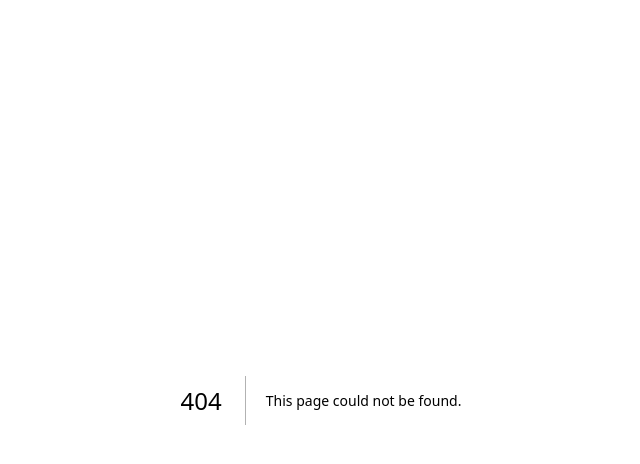
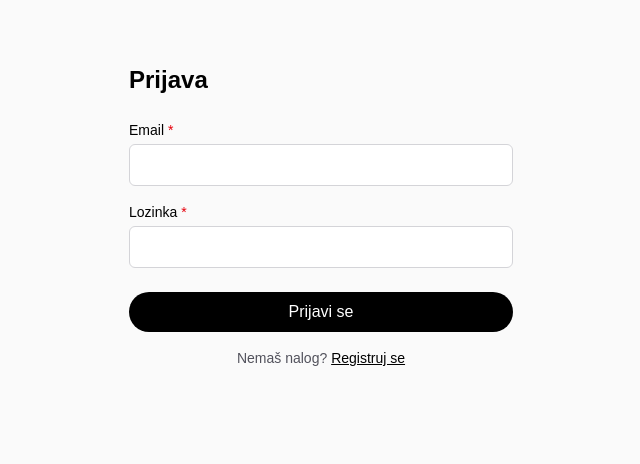
Before and after one commit to tomiy7/BookYourSport, a Next.js app in the folder BookYourSport/frontend/: page /login in a window 1280 px wide. Before the commit this address had no page. Shown: the top 464 px of the page, without its empty margins (319-959 px from the left). Built offline with nearby package versions, Linux system fonts and the light colour scheme.

Commit message:
feat: create login page and connect to auth API (#17)

```diff
--- /dev/null
+++ b/BookYourSport/frontend/app/login/page.tsx
@@ -0,0 +1,145 @@
+"use client";
+
+import { useState } from "react";
+import { useRouter } from "next/navigation";
+import Link from "next/link";
+
+type LoginForm = {
+    email: string;
+    password: string;
+};
+
+export default function LoginPage() {
+    const router = useRouter();
+
+    const [form, setForm] = useState<LoginForm>({
+        email: "",
+        password: "",
+    });
+
+    const [error, setError] = useState("");
+    const [loading, setLoading] = useState(false);
+
+    function handleChange(e: React.ChangeEvent<HTMLInputElement>) {
+        setForm({
+            ...form,
+            [e.target.name]: e.target.value,
+        });
+    }
+
+    async function handleSubmit(e: React.FormEvent) {
+        e.preventDefault();
+
+        setError("");
+        setLoading(true);
+
+        try {
+            const res = await fetch(
+                `${process.env.NEXT_PUBLIC_AUTH_URL}/auth/login`,
+                {
+                    method: "POST",
+                    headers: {
+                        "Content-Type": "application/json",
+                    },
+                    body: JSON.stringify(form),
+                }
+            );
+
+            const data = await res.json();
+
+            if (!res.ok) {
+                setError(
+                    data.message || "Pogrešan email ili lozinka."
+                );
+                return;
+            }
+
+            localStorage.setItem("accessToken", data.accessToken);
+            localStorage.setItem("refreshToken", data.refreshToken);
+
+            window.dispatchEvent(new Event("auth-change"));
+
+            router.push("/");
+        } catch {
+            setError("Greška pri povezivanju sa serverom.");
+        } finally {
+            setLoading(false);
+        }
+    }
+
+    return (
+        <div className="flex min-h-screen flex-col items-center bg-zinc-50 px-6 py-16 dark:bg-black">
+            <form
+                onSubmit={handleSubmit}
+                className="flex w-full max-w-sm flex-col gap-4"
+            >
+                <h1 className="mb-2 text-2xl font-semibold text-black dark:text-zinc-50">
+                    Prijava
+                </h1>
+
+                {error && (
+                    <p className="text-sm text-red-600 dark:text-red-400">
+                        {error}
+                    </p>
+                )}
+
+                <div>
+                    <label
+                        htmlFor="email"
+                        className="mb-1 block text-sm font-medium text-black dark:text-zinc-50"
+                    >
+                        Email <span className="text-red-600">*</span>
+                    </label>
+
+                    <input
+                        id="email"
+                        name="email"
+                        type="email"
+                        value={form.email}
+                        onChange={handleChange}
+                        maxLength={255}
+                        required
+                        className="w-full rounded-md border border-zinc-300 bg-white p-2 dark:border-zinc-700 dark:bg-zinc-900"
+                    />
+                </div>
+
+                <div>
+                    <label
+                        htmlFor="password"
+                        className="mb-1 block text-sm font-medium text-black dark:text-zinc-50"
+                    >
+                        Lozinka <span className="text-red-600">*</span>
+                    </label>
+
+                    <input
+                        id="password"
+                        name="password"
+                        type="password"
+                        value={form.password}
+                        onChange={handleChange}
+                        required
+                        className="w-full rounded-md border border-zinc-300 bg-white p-2 dark:border-zinc-700 dark:bg-zinc-900"
+                    />
+                </div>
+
+                <button
+                    type="submit"
+                    disabled={loading}
+                    className="mt-2 rounded-full bg-black py-2 font-medium text-white disabled:opacity-50 dark:bg-white dark:text-black"
+                >
+                    {loading ? "Prijavljujem..." : "Prijavi se"}
+                </button>
+
+                <p className="text-center text-sm text-zinc-600 dark:text-zinc-400">
+                    Nemaš nalog?{" "}
+                    <Link
+                        href="/register"
+                        className="font-medium text-black underline dark:text-white"
+                    >
+                        Registruj se
+                    </Link>
+                </p>
+            </form>
+        </div>
+    );
+}
```
